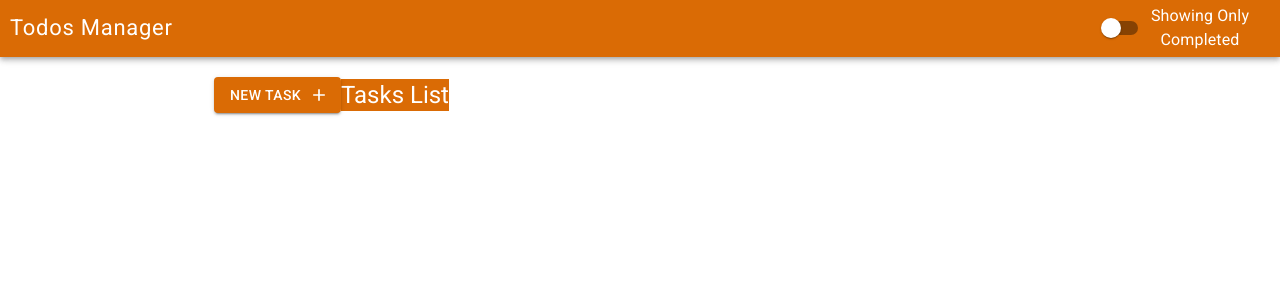
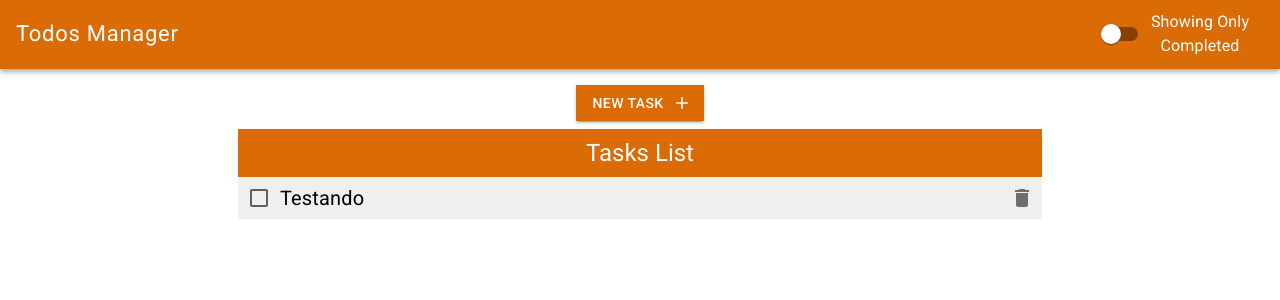
Before and after one commit to Santato7/todo-list-jap, a React (Create React App) app: page / in a window 1280 px wide. Shown: the top 300 px of the page. Built offline with nearby package versions, Linux system fonts and the light colour scheme.

Commit message:
create task and tasklist components

```diff
--- /dev/null
+++ b/src/components/Task.jsx
@@ -0,0 +1,19 @@
+import { Delete } from "@mui/icons-material";
+import { Box, Checkbox, IconButton, Typography } from "@mui/material";
+import React from "react";
+
+const Task = () => {
+  return (
+    <Box display={"flex"} alignItems={"center"} bgcolor={"#efefef"}>
+      <Checkbox size="medium" color="success" />
+      <Typography variant="h6" fontWeight={400} color={"#000"} flexGrow={1}>
+        Testando
+      </Typography>
+      <IconButton>
+        <Delete />
+      </IconButton>
+    </Box>
+  );
+};
+
+export default Task;
--- /dev/null
+++ b/src/components/TaskList.jsx
@@ -0,0 +1,20 @@
+import React from "react";
+import { Box, Container, Typography } from "@mui/material";
+import Task from "./Task";
+
+const TaskList = () => {
+  return (
+    <Container>
+      <Box textAlign={"center"} bgcolor={"primary.main"} padding={1}>
+        <Typography variant="h5" color={"#fff"}>
+          Tasks List
+        </Typography>
+      </Box>
+      <Box>
+        <Task />
+      </Box>
+    </Container>
+  );
+};
+
+export default TaskList;
--- a/src/components/TopBar.jsx
+++ b/src/components/TopBar.jsx
@@ -11,17 +11,12 @@ export default function TopBar() {
         alignItems: "center",
       }}
     >
-      <Typography
-        variant="caption"
-        fontSize={"22px"}
-        fontWeight={400}
-        padding={"10px"}
-      >
+      <Typography variant="caption" fontSize={22} fontWeight={400} padding={2}>
         Todos Manager
       </Typography>
       <Box display={"flex"} alignItems={"center"} paddingRight={"30px"}>
         <Switch color="default" />
-        <Typography width={"100px"} textAlign={"center"}>
+        <Typography width={"100px"} textAlign={"center"} fontSize={16}>
           Showing Only Completed
         </Typography>
       </Box>
--- a/src/pages/Home.jsx
+++ b/src/pages/Home.jsx
@@ -1,6 +1,7 @@
 import AddIcon from "@mui/icons-material/Add";
-import { Box, Button, Container, Typography } from "@mui/material";
+import { Box, Button, Container } from "@mui/material";
 import React from "react";
+import TaskList from "../components/TaskList";
 
 export const Home = () => {
   return (
@@ -8,18 +9,24 @@ export const Home = () => {
       maxWidth={"md"}
       sx={{
         display: "flex",
-        marginTop: "20px",
+        marginTop: 2,
       }}
     >
-      <Box width={"100%"} display={"flex"} alignItems={"center"}>
-        <Button variant="contained" endIcon={<AddIcon />}>
+      <Box
+        width={"100%"}
+        display={"flex"}
+        flexDirection={"column"}
+        alignItems={"center"}
+        gap={1}
+      >
+        <Button
+          variant="contained"
+          endIcon={<AddIcon />}
+          sx={{ borderRadius: 0 }}
+        >
           New Task
         </Button>
-        <Box maxWidth={"100%"} textAlign={"center"} bgcolor={"primary.main"}>
-          <Typography variant="h5" color={"#fff"}>
-            Tasks List
-          </Typography>
-        </Box>
+        <TaskList />
       </Box>
     </Container>
   );
```
